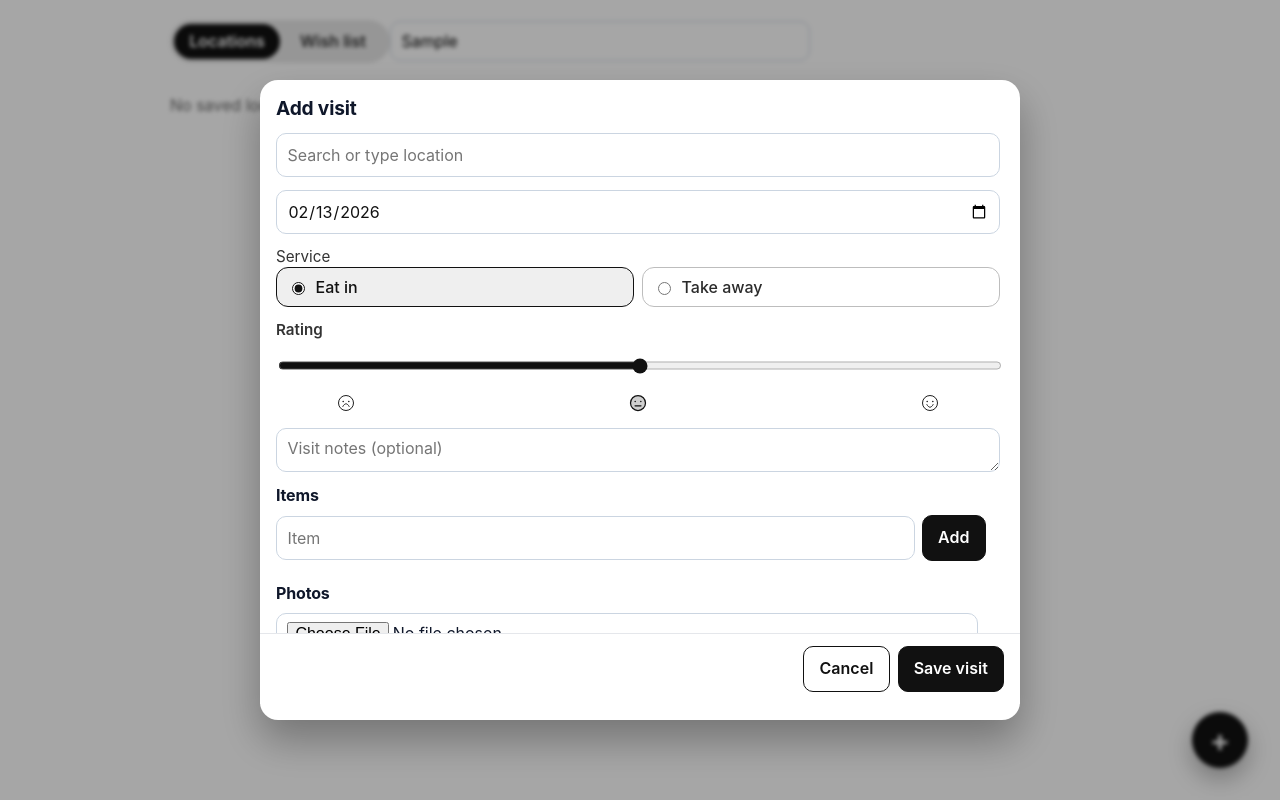
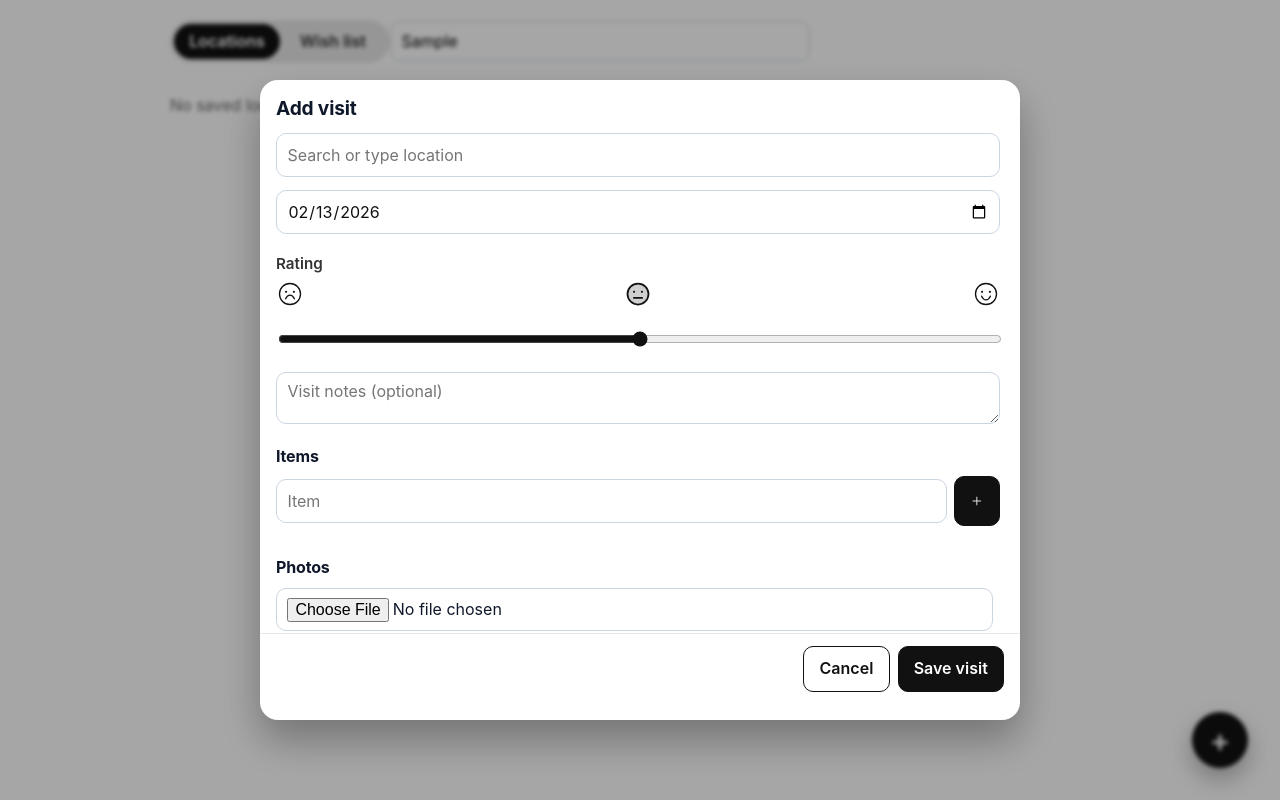
Before and after one commit to AndrewM2304/restaurant_reviews, a Next.js app: page / in a window 1280 px wide. Both pictures are taken after typing "Sample" into the empty fields and a click on the button "Add visit". Built offline with nearby package versions, Linux system fonts and the light colour scheme.

Commit message:
Refine visits modal icon layout and spacing

```diff
--- a/src/app/visits/page.tsx
+++ b/src/app/visits/page.tsx
@@ -1,9 +1,9 @@
 'use client';
 
 import { ChangeEvent, FormEvent, useCallback, useEffect, useMemo, useState } from 'react';
-import { SmileyIcon, SmileyMehIcon, SmileySadIcon } from '@/vendor/phosphor/react';
+import { MinusIcon, PlusIcon, SmileyIcon, SmileyMehIcon, SmileySadIcon } from '@/vendor/phosphor/react';
 
-import type { Restaurant, ServiceType } from '@/core/domain/types';
+import type { Restaurant } from '@/core/domain/types';
 import { useRestaurants } from '@/features/restaurants/hooks/useRestaurants';
 import { useVisits } from '@/features/visits/hooks/useVisits';
 
@@ -19,8 +19,6 @@ interface DraftPhoto {
 
 type TabKey = 'locations' | 'wishlist';
 
-const dineServiceTypes: ServiceType[] = ['eat_in', 'takeaway'];
-
 export default function VisitsPage() {
   const restaurantsUsecases = useRestaurants();
   const visitsUsecases = useVisits();
@@ -33,7 +31,6 @@ export default function VisitsPage() {
 
   const [locationName, setLocationName] = useState('');
   const [visitDate, setVisitDate] = useState(new Date().toISOString().slice(0, 10));
-  const [serviceType, setServiceType] = useState<ServiceType>('eat_in');
   const [overallRating, setOverallRating] = useState(2);
   const [notes, setNotes] = useState('');
 
@@ -92,7 +89,6 @@ export default function VisitsPage() {
   const resetForm = () => {
     setLocationName('');
     setVisitDate(new Date().toISOString().slice(0, 10));
-    setServiceType('eat_in');
     setOverallRating(2);
     setNotes('');
     setItems([]);
@@ -128,7 +124,7 @@ export default function VisitsPage() {
     await visitsUsecases.addVisit({
       restaurantId: restaurant.id,
       visitDate,
-      serviceType,
+      serviceType: 'eat_in',
       overallThumb: overallRating <= 1 ? 'down' : overallRating >= 3 ? 'up' : 'neutral',
       notes: notes || undefined,
       items: items.map((item) => ({ ...item, thumb: 'neutral' })),
@@ -215,24 +211,13 @@ export default function VisitsPage() {
 
                 <input type="date" value={visitDate} onChange={(event) => setVisitDate(event.target.value)} required />
 
-                <fieldset className={styles.serviceTypeGroup}>
-                  <legend>Service</legend>
-                  {dineServiceTypes.map((value) => (
-                    <label key={value} className={styles.radioOption}>
-                      <input
-                        type="radio"
-                        name="serviceType"
-                        value={value}
-                        checked={serviceType === value}
-                        onChange={(event) => setServiceType(event.target.value as ServiceType)}
-                      />
-                      <span>{value === 'eat_in' ? 'Eat in' : 'Take away'}</span>
-                    </label>
-                  ))}
-                </fieldset>
-
                 <div className={styles.scaleField}>
                   <label htmlFor="overall-scale">Rating</label>
+                  <div className={styles.scaleLabels} aria-hidden="true">
+                    <span className={styles.scaleLabelStart}><SmileySadIcon weight={overallRating === 0 ? 'duotone' : 'light'} /></span>
+                    <span className={styles.scaleLabelCenter}><SmileyMehIcon weight={overallRating === 2 ? 'duotone' : 'light'} /></span>
+                    <span className={styles.scaleLabelEnd}><SmileyIcon weight={overallRating === 4 ? 'duotone' : 'light'} /></span>
+                  </div>
                   <input
                     id="overall-scale"
                     type="range"
@@ -242,13 +227,6 @@ export default function VisitsPage() {
                     value={overallRating}
                     onChange={(event) => setOverallRating(Number(event.target.value))}
                   />
-                  <div className={styles.scaleLabels} aria-hidden="true">
-                    <span><SmileySadIcon weight={overallRating === 0 ? 'duotone' : 'light'} /></span>
-                    <span />
-                    <span><SmileyMehIcon weight={overallRating === 2 ? 'duotone' : 'light'} /></span>
-                    <span />
-                    <span><SmileyIcon weight={overallRating === 4 ? 'duotone' : 'light'} /></span>
-                  </div>
                 </div>
 
                 <textarea placeholder="Visit notes (optional)" value={notes} onChange={(event) => setNotes(event.target.value)} />
@@ -259,14 +237,14 @@ export default function VisitsPage() {
                     <input placeholder="Item" value={itemName} onChange={(event) => setItemName(event.target.value)} />
                     <button
                       type="button"
-                      className={`${styles.inlineButton} ${styles.primaryButton}`}
+                      className={`${styles.iconButton} ${styles.primaryButton}`}
                       onClick={() => {
                         if (!itemName.trim()) return;
                         setItems((current) => [...current, { name: itemName.trim() }]);
                         setItemName('');
                       }}
                     >
-                      Add
+                      <PlusIcon />
                     </button>
                   </div>
 
@@ -276,10 +254,10 @@ export default function VisitsPage() {
                         <span>{item.name}</span>
                         <button
                           type="button"
-                          className={styles.secondaryButton}
+                          className={`${styles.iconButton} ${styles.secondaryButton}`}
                           onClick={() => setItems((current) => current.filter((_, i) => i !== index))}
                         >
-                          Remove
+                          <MinusIcon />
                         </button>
                       </li>
                     ))}
@@ -303,10 +281,10 @@ export default function VisitsPage() {
                         <span>{photo.storagePath}</span>
                         <button
                           type="button"
-                          className={styles.secondaryButton}
+                          className={`${styles.iconButton} ${styles.secondaryButton}`}
                           onClick={() => setPhotos((current) => current.filter((_, i) => i !== index))}
                         >
-                          Remove
+                          <MinusIcon />
                         </button>
                       </li>
                     ))}
--- a/src/app/visits/visits.module.css
+++ b/src/app/visits/visits.module.css
@@ -164,48 +164,10 @@
   color: #111;
 }
 
-.serviceTypeGroup {
-  display: grid;
-  grid-template-columns: repeat(2, minmax(0, 1fr));
-  gap: 0.5rem;
-  border: none;
-  margin: 0;
-  padding: 0;
-}
-
-.serviceTypeGroup legend {
-  grid-column: 1 / -1;
-  color: #333;
-  font-size: 0.95rem;
-  padding: 0;
-  margin-bottom: 0.1rem;
-}
-
-.radioOption {
-  border: 1px solid #bdbdbd;
-  border-radius: 12px;
-  padding: 0.55rem 0.65rem;
-  display: flex;
-  align-items: center;
-  gap: 0.45rem;
-  font-weight: 500;
-  color: #2b2b2b;
-}
-
-.radioOption input {
-  width: auto;
-  accent-color: #111;
-}
-
-.radioOption:has(input:checked) {
-  border-color: #111;
-  background: #efefef;
-  color: #111;
-}
-
 .scaleField {
   display: grid;
   gap: 0.45rem;
+  margin-top: 0.45rem;
 }
 
 .scaleField label {
@@ -244,31 +206,39 @@
 
 .scaleLabels {
   display: grid;
-  grid-template-columns: repeat(5, minmax(0, 1fr));
-  gap: 0.35rem;
+  grid-template-columns: repeat(3, minmax(0, 1fr));
   color: #4a4a4a;
-  font-size: 0.8rem;
-}
-
-.scaleLabels span {
-  text-align: center;
 }
 
 .scaleLabels svg {
-  width: 20px;
-  height: 20px;
+  width: 28px;
+  height: 28px;
   color: #111;
 }
 
+.scaleLabelStart {
+  justify-self: start;
+}
 
+.scaleLabelCenter {
+  justify-self: center;
+}
+
+.scaleLabelEnd {
+  justify-self: end;
+}
+
+.itemEditor {
+  margin-top: 0.55rem;
+}
 
 .itemEditor h4 {
-  margin: 0 0 0.5rem;
+  margin: 0 0 0.55rem;
 }
 
 .itemRow {
   display: grid;
-  grid-template-columns: minmax(0, 1fr) auto auto;
+  grid-template-columns: minmax(0, 1fr) auto;
   gap: 0.45rem;
   align-items: center;
 }
@@ -277,8 +247,17 @@
   min-width: 0;
 }
 
-.inlineButton {
-  grid-column: 1 / -1;
+.iconButton {
+  width: 46px;
+  padding: 0;
+  display: inline-flex;
+  align-items: center;
+  justify-content: center;
+}
+
+.iconButton svg {
+  width: 24px;
+  height: 24px;
 }
 
 
@@ -375,15 +354,7 @@
     padding: 1rem;
   }
 
-  .itemRow {
-    grid-template-columns: 1fr auto auto auto;
-  }
-
-  .inlineButton {
-    grid-column: auto;
-  }
-
   .list li {
-    grid-template-columns: minmax(0, 1fr) auto auto;
+    grid-template-columns: minmax(0, 1fr) auto;
   }
 }
--- a/src/vendor/phosphor/react.tsx
+++ b/src/vendor/phosphor/react.tsx
@@ -36,3 +36,20 @@ export function SmileySadIcon(props: IconProps) {
 export function SmileyMehIcon(props: IconProps) {
   return <SmileyBase mood="meh" {...props} />;
 }
+
+export function PlusIcon(props: IconProps) {
+  return (
+    <svg viewBox="0 0 256 256" fill="none" aria-hidden="true" {...props}>
+      <path d="M128 56v144" stroke="currentColor" strokeWidth={16} strokeLinecap="round" />
+      <path d="M56 128h144" stroke="currentColor" strokeWidth={16} strokeLinecap="round" />
+    </svg>
+  );
+}
+
+export function MinusIcon(props: IconProps) {
+  return (
+    <svg viewBox="0 0 256 256" fill="none" aria-hidden="true" {...props}>
+      <path d="M56 128h144" stroke="currentColor" strokeWidth={16} strokeLinecap="round" />
+    </svg>
+  );
+}
```
